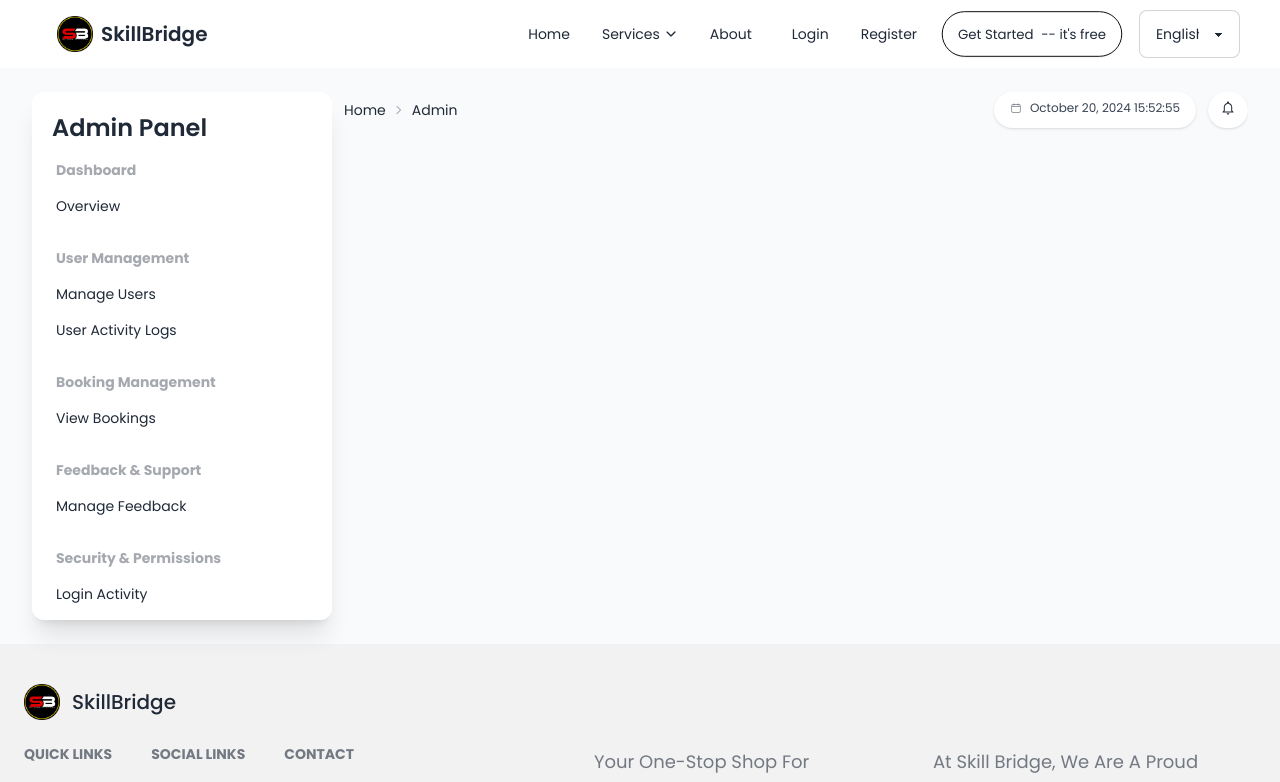
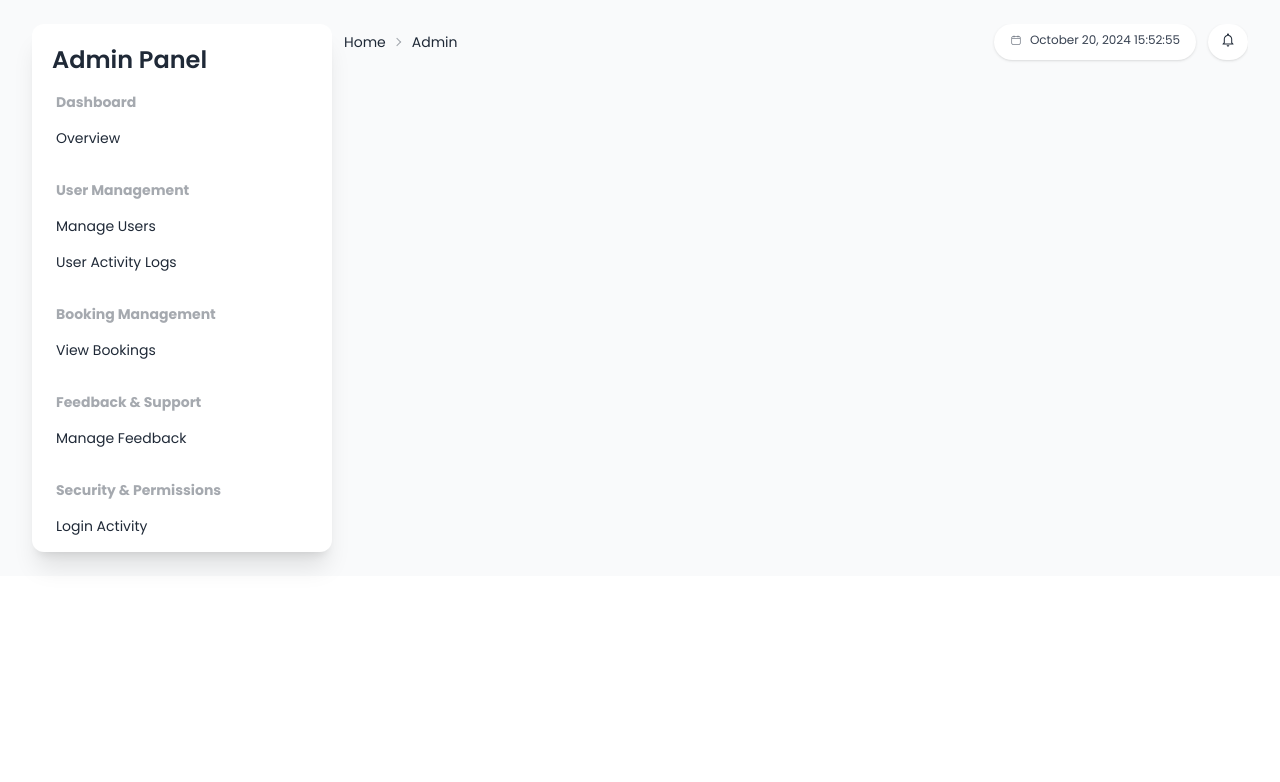
Before and after one commit to estoericull3nea/skillbridge, a React (Vite) app in the folder frontend/: page /admin in a window 1280 px wide. Shown: the top 782 px of the page. Built offline with nearby package versions, Linux system fonts and the light colour scheme.

Commit message:
app to appwrapper for the dynamic navbar and footer

```diff
--- a/frontend/src/App.jsx
+++ b/frontend/src/App.jsx
@@ -1,5 +1,10 @@
 import React from 'react'
-import { BrowserRouter as Router, Route, Routes } from 'react-router-dom'
+import {
+  BrowserRouter as Router,
+  Route,
+  Routes,
+  useLocation,
+} from 'react-router-dom'
 import { Toaster } from 'react-hot-toast'
 
 import Home from './pages/userPages/Home'
@@ -26,6 +31,9 @@ import ProtectRoute from './components/ProtectRoute'
 import './i18n/i18n.js'
 
 const App = () => {
+  const location = useLocation()
+  const isAdminRoute = location.pathname.startsWith('/admin')
+
   return (
     <>
       <Toaster
@@ -33,8 +41,7 @@ const App = () => {
         reverseOrder={false}
         containerClassName='text-xs'
       />
-      <Router>
-        <Navbar />
+      {!isAdminRoute && <Navbar />}
 
       <Routes>
         <Route exact path='/' element={<Home />} />
@@ -84,10 +91,15 @@ const App = () => {
 
         <Route path='*' element={<NotFound />} />
       </Routes>
-        <Footer />
-      </Router>
+      {!isAdminRoute && <Footer />}
     </>
   )
 }
 
-export default App
+const AppWrapper = () => (
+  <Router>
+    <App />
+  </Router>
+)
+
+export default AppWrapper
--- a/frontend/src/components/Navbar.jsx
+++ b/frontend/src/components/Navbar.jsx
@@ -333,9 +333,7 @@ const Navbar = () => {
                           className='py-0 btn bg-transparent border-black hover:bg-slate-800 hover:text-white rounded-full font-normal mt-2'
                         >
                           {t('GetStarted')}{' '}
-                          <span className='font-normal  md:block '>
-                            -- {t('itsFree')}
-                          </span>{' '}
+                          <span className='font-normal  md:block '></span>{' '}
                         </Link>
                       </li>
                     </ul>
@@ -581,9 +579,7 @@ const Navbar = () => {
               className='hidden sm:flex btn bg-transparent border-black hover:bg-slate-800 hover:text-white rounded-full font-normal mr-3'
             >
               {t('GetStarted')}{' '}
-              <span className='font-normal hidden md:block '>
-                -- {t('itsFree')}
-              </span>{' '}
+              <span className='font-normal hidden md:block '></span>{' '}
             </Link>
 
             <LanguageSelector />
--- a/frontend/src/main.jsx
+++ b/frontend/src/main.jsx
@@ -1,6 +1,6 @@
 import { StrictMode } from 'react'
 import { createRoot } from 'react-dom/client'
-import App from './App.jsx'
+import AppWrapper from './App.jsx'
 import './index.css'
 import { QueryClient, QueryClientProvider } from '@tanstack/react-query'
 import { PrimeReactProvider } from 'primereact/api'
@@ -15,7 +15,7 @@ createRoot(document.getElementById('root')).render(
   <StrictMode>
     <QueryClientProvider client={queryClient}>
       <PrimeReactProvider>
-        <App />
+        <AppWrapper />
       </PrimeReactProvider>
     </QueryClientProvider>
   </StrictMode>
--- a/frontend/src/pages/userPages/admin/components/RecentBookings.jsx
+++ b/frontend/src/pages/userPages/admin/components/RecentBookings.jsx
@@ -75,10 +75,22 @@ const RecentBookings = () => {
                     <td>{booking.status}</td>
                     <td>{booking.service}</td>
                     <td>
-                      {new Date(booking.meeting.start_time).toLocaleString(
+                      {new Date(booking.meeting.start_time).toLocaleDateString(
                         'en-US',
                         {
                           timeZone: booking.meeting.timezone,
+                          year: 'numeric',
+                          month: 'numeric',
+                          day: 'numeric',
+                        }
+                      )}{' '}
+                      {new Date(booking.meeting.start_time).toLocaleTimeString(
+                        'en-US',
+                        {
+                          timeZone: booking.meeting.timezone,
+                          hour: 'numeric',
+                          minute: 'numeric',
+                          hour12: false, // Use false for 24-hour format
                         }
                       )}
                     </td>
```
Lines whose indentation alone changed are shown as unchanged.
